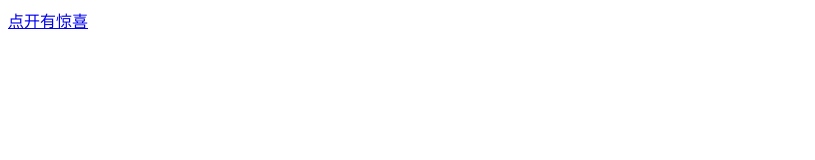
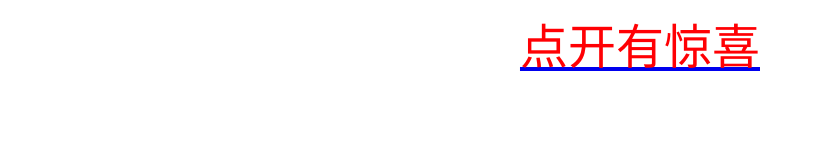
Before and after one commit to maowanli/boke, a plain HTML site: page index.html in a window 1280 px wide. Shown: the whole page, without its empty margins (0-815 px from the left). Drawn offline with Linux system fonts and the light colour scheme.

Commit message:
Update index.html

```diff
--- a/index.html
+++ b/index.html
@@ -8,7 +8,11 @@
 
 <body>
 <a href="http://haokan.baidu.com/v?pd=wisenatural&vid=1791666630272209065">
-点开有惊喜
+  <font size="+5" color="#FF0004">
+    <center>
+      点开有惊喜
+    </center>
+  </font>
 </a>
 </body>
 </html>
```
